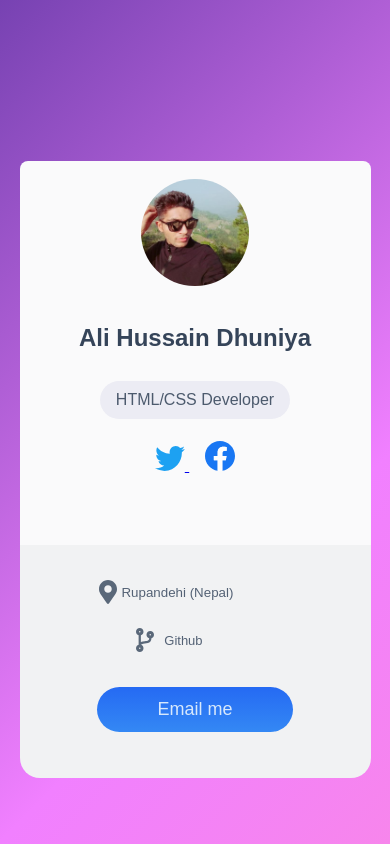
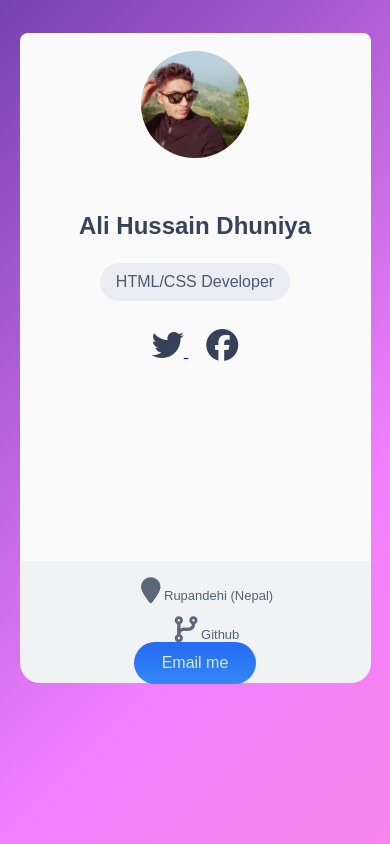
Before and after one commit to Alidhuniya/HTMLCSS-Projects, a plain HTML site: page HTMLCSS-Portfolio/htmlcss-dev/index.html in a window 390 px wide. Shown: the top 844 px of the page. Drawn offline with Linux system fonts and the light colour scheme.

Commit message:
alignment done

```diff
--- a/HTMLCSS-Portfolio/htmlcss-dev/index.html
+++ b/HTMLCSS-Portfolio/htmlcss-dev/index.html
@@ -4,56 +4,66 @@
     <meta charset="UTF-8" />
     <meta name="viewport" content="width=device-width, initial-scale=1.0" />
     <meta http-equiv="X-UA-Compatible" content="ie=edge" />
+    <script
+      src="https://kit.fontawesome.com/fc31dedf63.js"
+      crossorigin="anonymous"
+    ></script>
     <link rel="stylesheet" href="style.css" />
     <title>CSS Developer</title>
   </head>
   <body>
+
     <div class="wrapper">
+        <!--Left-side-bar -->
       <div class="container">
         <section class="left">
           <img src="image/avatar.jpg" alt="avatar-image" class="avatar" />
           <h2>Ali Hussain Dhuniya</h2>
           <p class="title">HTML/CSS Developer</p>
+
           <figure class="social-links">
             <a href="https://twitter.com/DhuniyaAli" target="_blank">
-              <img
-                src="image/Twitter_Bird.svg"
-                alt="twitter image"
-                class="twitter-icon"
-              />
+              <i style="color: #354358;" class="fab fa-twitter fa-2x"></i>
             </a>
+
             <a href="https://www.facebook.com/dhuniya.1920" target="_blank">
-              <img
-                src="image/Facebook.svg"
-                alt="facebook image"
-                class="instagram-icon"
-              />
+              <i style="color: #354358;" class="fab fa-facebook fa-2x"></i>
             </a>
           </figure>
 
           <div class="contact">
             <div class="location-container">
-              <img
-                src="image/location.svg"
-                alt="calendar icon"
-                class="location"
-              />
-              <span>Rupandehi (Nepal)</span>
-            </div>
-            <div class="git-container">
-              <img src="image/github.svg" alt="calendar icon" class="git" />
               <span
-                ><a href="https://github.com/Alidhuniya" target="_black"
-                  >Github</a
+                ><a
+                  href="https://www.google.com/maps/place/Rupandehi/@27.5775054,83.1220033,10z/data=!3m1!4b1!4m5!3m4!1s0x3996995e4b5965b3:0xecd49d422ee27d46!8m2!3d27.6264239!4d83.3789389"
+                  ><i
+                    style="color: #5A6879;"
+                    class="fas fa-map-marker fa-2x location"
+                  ></i>
+                  Rupandehi (Nepal)</a
                 ></span
               >
             </div>
+            <div class="git-container">
+              <span
+                ><a href="https://github.com/Alidhuniya" target="_blank">
+                  <i
+                    style="color: #5A6879;"
+                    class="fas fa-code-branch fa-2x git"
+                  ></i>
+                  Github</a
+                ></span
+              >
+            </div>
+          </div>
             <div class="email-container">
-              <a href="mailto:alihussaindhuniya333777@gmail.com" class="email-contact"
+              <a
+                href="mailto:alihussaindhuniya333777@gmail.com"
+                class="email-contact"
                 >Email me</a
               >
             </div>
-          </div>
+
         </section>
       </div>
     </div>
--- a/HTMLCSS-Portfolio/htmlcss-dev/style.css
+++ b/HTMLCSS-Portfolio/htmlcss-dev/style.css
@@ -1,15 +1,14 @@
-
 html {
   font-family: sans-serif;
-    background: linear-gradient(-225deg, #7742B2 0%, #F180FF 52%, #FD8BD9 100%);
+  background: linear-gradient(-225deg, #7742b2 0%, #f180ff 52%, #fd8bd9 100%);
   margin: 0;
   padding: 0;
 }
 
 .wrapper {
   width: 100%;
-    max-width: 1200px;
-    margin: 0 auto;
+  max-width: 1300px;
+  margin: 0 ;
   height: 90vh;
   display: flex;
   flex-direction: column;
@@ -31,31 +30,29 @@ html {
   position: relative;
   justify-content: center;
   display: flex;
-
 }
 
 .left .avatar {
+
   background-size: cover;
   width: 40%;
   border-radius: 50%;
   position: absolute;
   right: 0;
   left: 0;
-    top: -34rem;
+  top: -31rem;
   bottom: 0;
   margin: auto auto;
-
 }
 .left h2 {
   position: absolute;
-    top: 9rem;
+  top: 10rem;
   color: rgb(53, 68, 89);
-
 }
 
 .left p {
   position: absolute;
-    top: 12.8rem;
+  top: 13.4rem;
   background-color: rgb(236, 236, 244);
   padding: 10px 16px;
   border-radius: 20px;
@@ -64,13 +61,13 @@ html {
 }
 .social-links {
   position: absolute;
-    top: 17.5rem;
+  top: 18.5rem;
   display: block;
   margin: 0 auto;
 }
 
 .social-links a {
-    padding: 0 8px;
+  padding: 0 9px;
 }
 
 .social-links img {
@@ -78,42 +75,44 @@ html {
 }
 
 .contact {
+  display: block;
   text-align: justify;
   position: absolute;
-    top: 24rem;
+  top: 30rem;
   width: 100%;
   background-color: rgb(241, 242, 243);
 }
 
-.location-container {
+.location-container, .git-container {
   margin: 10px 22%;
 }
-.location {
+/* .location {
   width: 18px;
-}
+} */
 .location-container span {
   bottom: 0.4rem;
-    display: inline-block;
+  /* display: inline-block; */
   position: relative;
   color: rgb(84, 98, 117);
   font-size: smaller;
-
 }
 
-.git-container {
+/* .git-container {
   margin: 10px 22%;
-}
+} */
 
-.git {
+/* .git {
   width: 18px;
-}
+} */
 .git-container span {
   bottom: 0.2rem;
-    display: inline-block;
+  /* display: inline-block; */
   position: relative;
   color: rgb(84, 98, 117);
 }
-.git-container span a {
+.git-container,
+.location-container,
+span a {
   text-decoration: none;
   color: rgb(84, 98, 117);
   font-size: small;
@@ -124,12 +123,12 @@ html {
 }
 
 .email-container {
-    margin: 10px 22%;
+  /* margin: 10px 22%; */
   position: absolute;
-    top: 9rem;
+  top: 40rem;
 }
 
-.email-contact{
+.email-contact {
   color: rgb(215, 232, 252);
   text-align: center;
   padding: 10px 18px;
@@ -144,7 +143,6 @@ html {
 }
 
 @media only screen and (max-width: 1230px) {
-
   body {
     height: auto;
     min-height: 1190px !important;
@@ -153,45 +151,75 @@ html {
 
   .container {
     position: sticky;
-        top: 10rem;
+    top: 2rem;
     display: grid;
     grid-template-columns: 1fr;
-        height:37rem;
+    height: 37rem;
     grid-gap: 30px;
     background-color: #ffffff;
     border-radius: 20px;
   }
 
+  .left .avatar {
 
-    .left .avatar {
     background-size: cover;
     width: 6.7rem;
     border-radius: 50%;
     position: absolute;
     top: -28rem;
+  }
 
+  .contact {
+    display: flex;
+    justify-content: space-between;
+    border-radius: 0 0 20px 20px;
+    position: absolute;
+    top: 33rem;
+    width: 100%;
+    text-align: center;
 
   }
 
-    .contact {
-        display: grid;
-        border-radius: 0 0 20px 20px;
+
+  /* .location-container, .git-container, span {
+    margin-top: 10px;
+
+
+  } */
+
+  /* .location-container,
+  .git-container {
+    display: flex;
+    justify-content: space-evenly;
+    position: relative;
+  } */
+
+
+  .email-contact {
+    color: rgb(215, 232, 252);
     text-align: center;
+    padding: 10px 18px;
+    background: #256af3;
+    background: -moz-linear-gradient(top, #256af3 0%, #3488f4 100%);
+    background: -webkit-linear-gradient(top, #256af3 0%, #3488f4 100%);
+    background: linear-gradient(to bottom, #256af3 0%, #3488f4 100%);
+    border-radius: 24px;
+    padding: 12px 28px;
+    display: flex;
+    justify-content: center;
+    margin-top: -6rem;
+    position: static;
+
+  }
 }
 
-    .email-container {
-        margin: 10px 22%;
-        position: relative;
-        top: -1rem;
-        display: flex;
-        justify-content: center;
-    }
+@media only screen and (max-width: 600px) {
+  .contact {
+    display: block;
+    padding: 20px 0;
 
-    .location-container,
-    .git-container {
-        position: relative;
-        right: 1.8rem;
-        padding: 5px 0;
+    border-radius: 0 0 20px 20px;
+
   }
   .email-contact {
     color: rgb(215, 232, 252);
@@ -205,19 +233,9 @@ html {
     padding: 12px 28px;
     display: flex;
     justify-content: center;
-        margin-top: 2rem;
-        width: 10rem;
-    }
+    margin-top: -1.9rem;
+    position: static;
+    /* width: 10rem; */
   }
 
-@media only screen and (max-width: 600px) {
-    .contact {
-        display: block;
-        padding: 20px 0;
 }
-    .email-container {
-        font-size: large;
-    }
-
-
-}
```
Also changed, not shown: HTMLCSS-Portfolio/htmlcss-dev/image/Facebook.svg (deleted), HTMLCSS-Portfolio/htmlcss-dev/image/Twitter_Bird.svg (deleted), HTMLCSS-Portfolio/htmlcss-dev/image/github.svg (deleted), HTMLCSS-Portfolio/htmlcss-dev/image/location.svg (deleted). Lines whose indentation alone changed are shown as unchanged.
